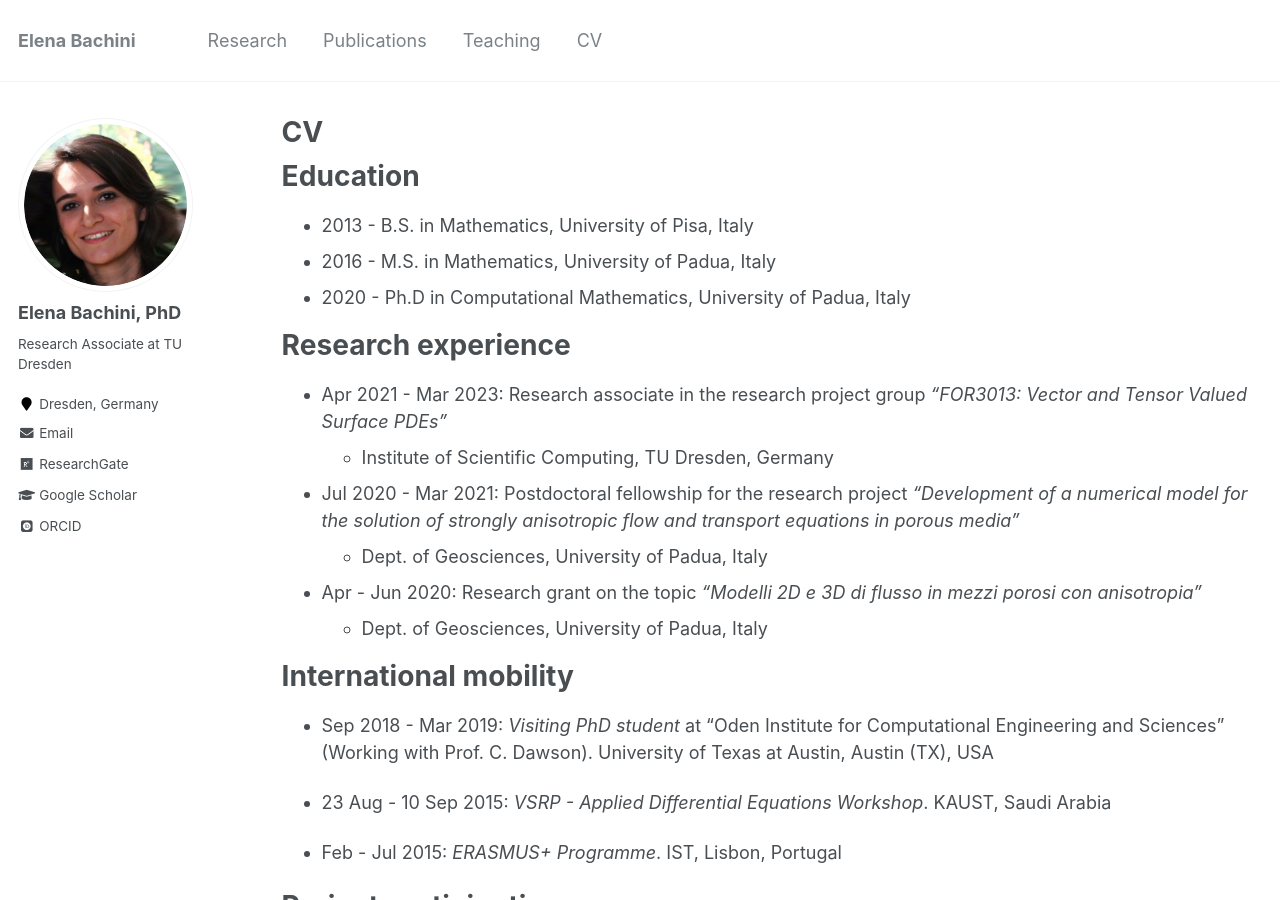
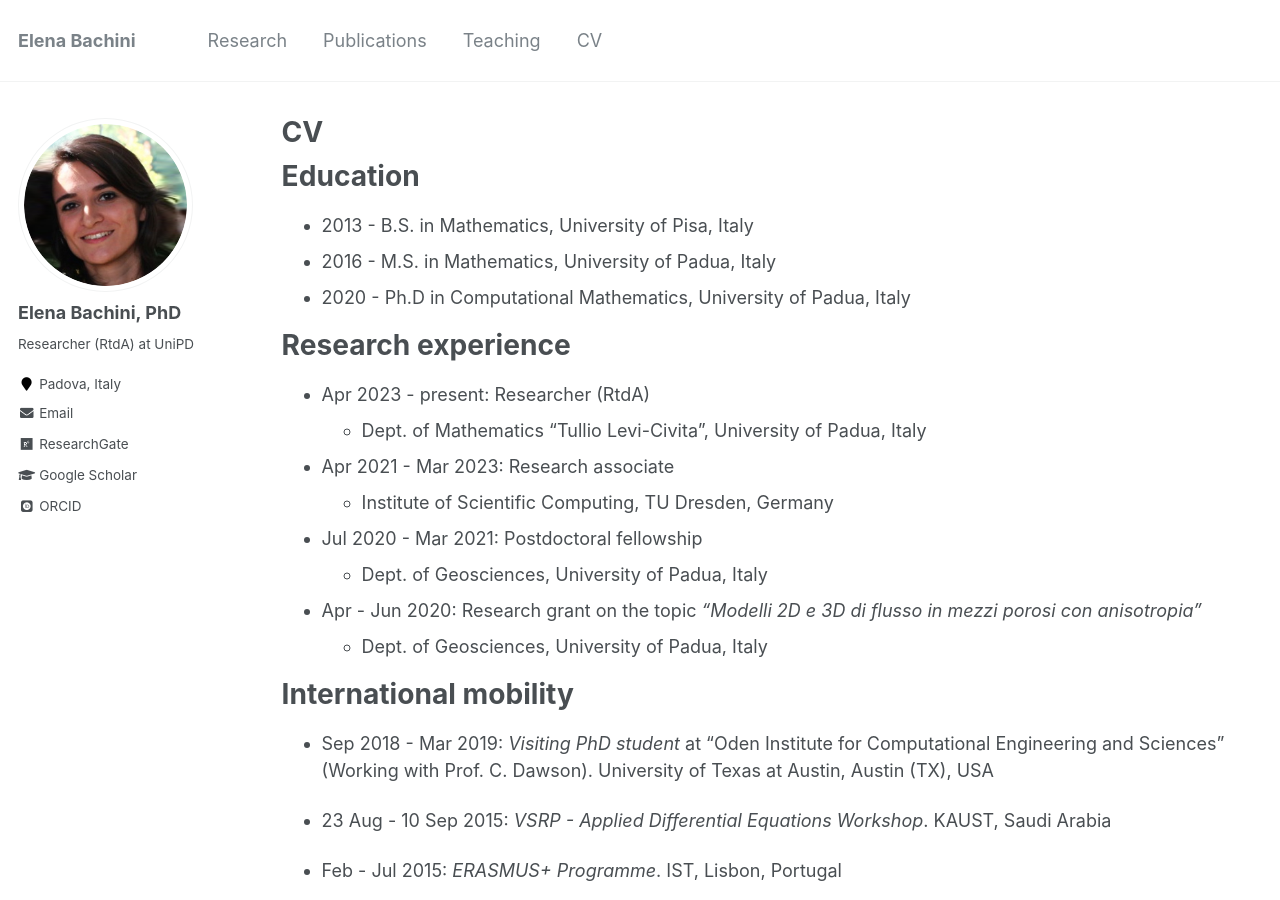
Before and after one commit to elenabachini/elenabachini.github.io, a Jekyll site: the page built from _pages/cv.md, in a window 1280 px wide and 900 px high. Built offline with Jekyll 4.4.1, drawn with Linux system fonts in a browser that asks for light colours; some web fonts are replaced.

Commit message:
update affiliation

```diff
--- a/_config.yml
+++ b/_config.yml
@@ -82,11 +82,11 @@ analytics:
 author:
   name             : "Elena Bachini, PhD"
   avatar           : "elena.png"
-  bio              : "Research Associate at TU Dresden"
-  location         : "Dresden, Germany"
+  bio              : "Researcher (RtdA) at UniPD"
+  location         : "Padova, Italy"
   employer         :
   pubmed           :
-  email            : "elena.bachini@tu-dresden.de"
+  email            : "elena.bachini@unipd.it"
   googlescholar    : "https://scholar.google.com/citations?user=nEJbfSIAAAAJ&hl=it"
   researchgate     : "https://www.researchgate.net/profile/Elena-Bachini"
   uri              :
--- a/_pages/cv.md
+++ b/_pages/cv.md
@@ -17,10 +17,13 @@ Education
 
 Research experience
 =====
-* Apr 2021 - Mar 2023: Research associate in the research project group <em>"FOR3013: Vector and Tensor Valued Surface PDEs"</em>
+* Apr 2023 - present: Researcher (RtdA)
+  * Dept. of Mathematics "Tullio Levi-Civita", University of Padua, Italy
+
+* Apr 2021 - Mar 2023: Research associate
   * Institute of Scientific Computing, TU Dresden, Germany
 
-* Jul 2020 - Mar 2021: Postdoctoral fellowship for the research project <em>"Development of a numerical model for the solution of strongly anisotropic flow and transport equations in porous media"</em>
+* Jul 2020 - Mar 2021: Postdoctoral fellowship
   * Dept. of Geosciences, University of Padua, Italy
 
 * Apr - Jun 2020: Research grant on the topic <em>"Modelli 2D e 3D di flusso in mezzi porosi con anisotropia"</em>
```
Also changed, not shown: _pages/about.md (+2 -2 lines), 1 other file.
